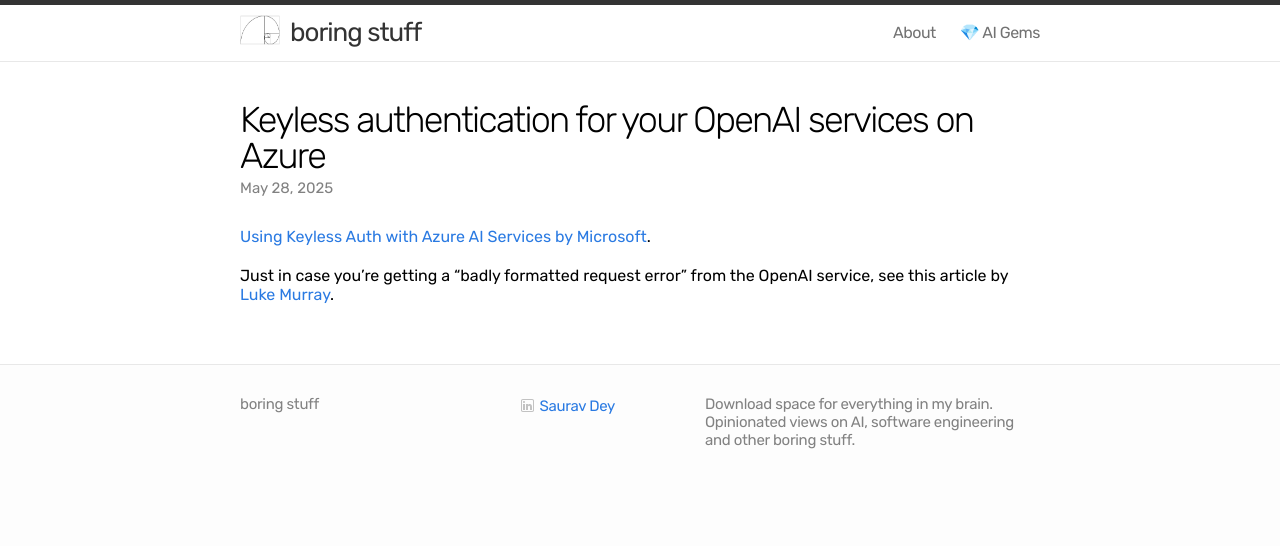
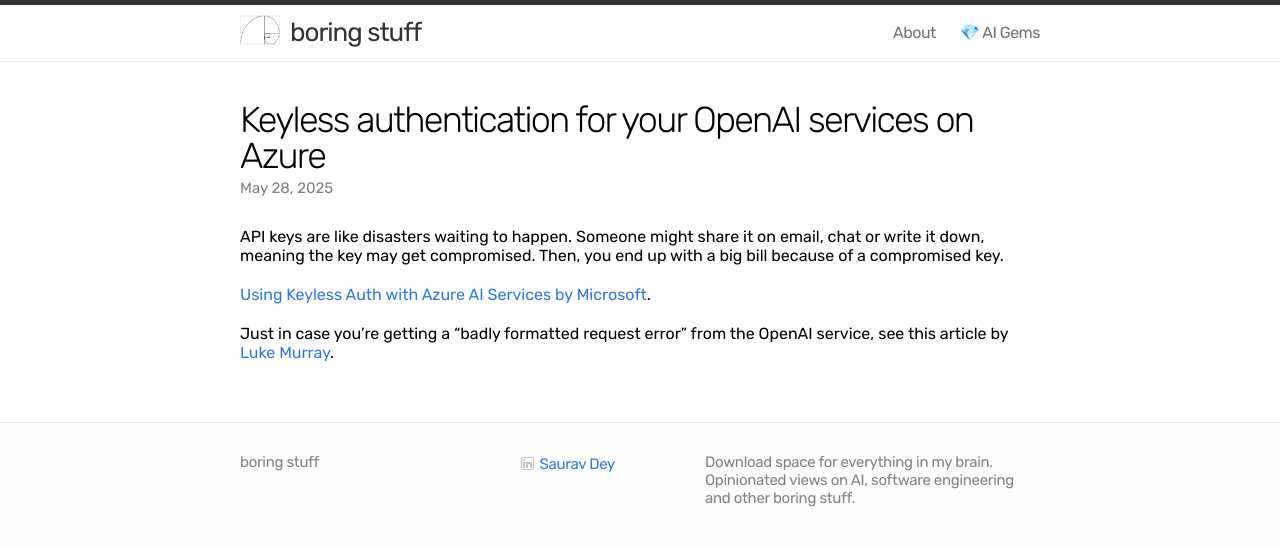
Before and after one commit to mindyouragents/mindyouragents.github.io, a Jekyll site: the page built from _posts/2025-05-28-keyless-openai-azue.markdown, in a window 1280 px wide. Shown: the top 546 px of the page. Built offline with Jekyll 4.4.1, drawn with Linux system fonts in a browser that asks for light colours.

Commit message:
Update 2025-05-28-keyless-openai-azue.markdown

```diff
--- a/_posts/2025-05-28-keyless-openai-azue.markdown
+++ b/_posts/2025-05-28-keyless-openai-azue.markdown
@@ -6,6 +6,8 @@
 date:   2025-05-28 10:00:00
 ---
 
+API keys are like disasters waiting to happen. Someone might share it on email, chat or write it down, meaning the key may get compromised. Then, you end up with a big bill because of a compromised key.
+
 [Using Keyless Auth with Azure AI Services by Microsoft](https://www.youtube.com/watch?v=IkDcQvKoQ8k).
 
 Just in case you're getting a "badly formatted request error" from the OpenAI service, see this article by [Luke Murray](https://luke.geek.nz/azure/openai-request-badly-formatted/).
```
